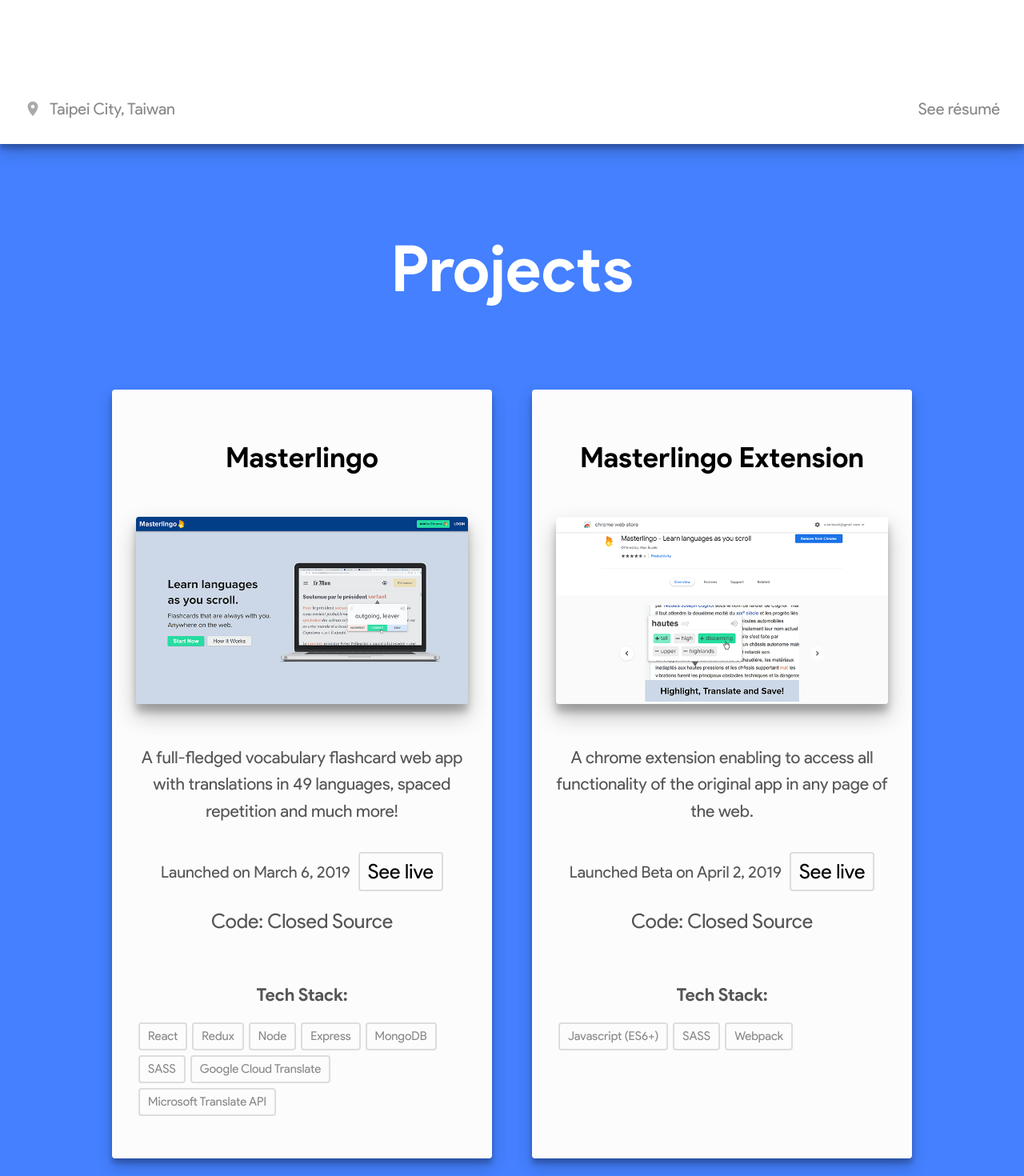
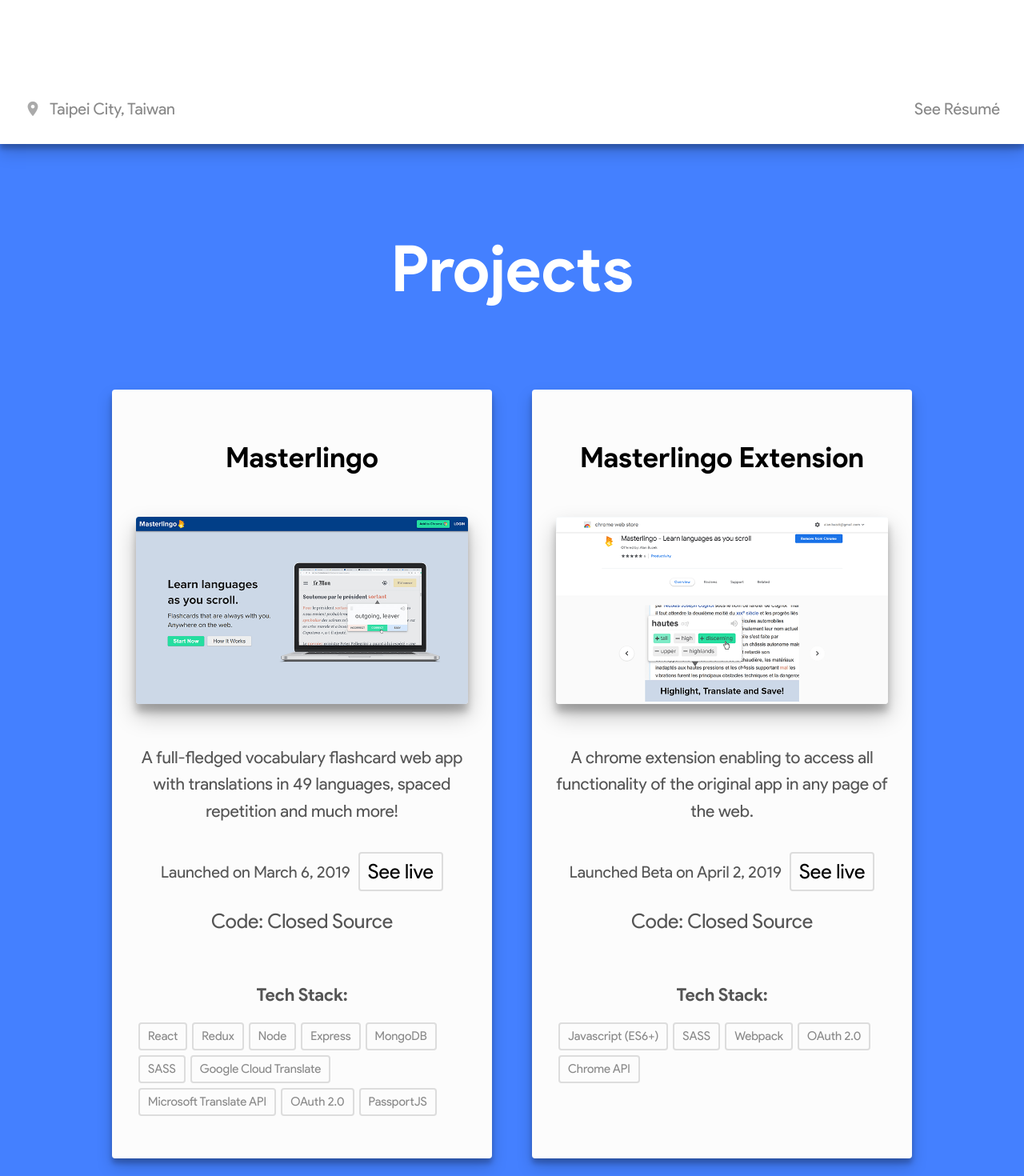
Before and after one commit to alanbuzek/buzek.io, a React (Create React App) app: page / in a window 1280 px wide. Shown: the part 620-2090 px from the top of the page at 80% size. Built offline with nearby package versions, Linux system fonts and the light colour scheme.

Commit message:
added resume, techstack modification

```diff
--- a/src/components/LandingPage.js
+++ b/src/components/LandingPage.js
@@ -14,8 +14,13 @@
             <i className="material-icons main__location--icon icon">place</i>
             <div className="main__location--text">Taipei City, Taiwan</div>
           </div>
-          <a className="main__resume" href="#" target="_blank" rel="noopener noreferrer">
-            See résumé
+          <a
+            className="main__resume"
+            href="https://drive.google.com/file/d/1Lkrza7JpUVhq3ZbZdNBdps9OZusWWAof/view?usp=sharing"
+            target="_blank"
+            rel="noopener noreferrer"
+          >
+            See Résumé
           </a>
         </div>
 
@@ -30,9 +35,9 @@
             <h1 className="heading heading-1"> Technical skills</h1>
             <p className="paragraph">
               {' '}
-              I am a full-stack developer currently proficient in HTML5, CSS3 and Javascript in both the front-end
-              (React.js) and back-end (Node.js). Furthermore, I have experience working with both NoSQL and SQL
-              databases in the form of MongoDB and MySQL and am always looking to expand my skill set.
+              I am a full-stack developer proficient in HTML5, CSS3 and Javascript in both the front-end (React.js) and
+              back-end (Node.js). I have experience working with both NoSQL and SQL databases in the form of MongoDB and
+              MySQL and am always looking to expand my skill set.
             </p>
             <div className="section__1--skills">
               <div className="skills">
@@ -44,6 +49,7 @@
                   <li className="skills__list--element">CSS3 (Flexbox, Grid)</li>
                   <li className="skills__list--element">SASS</li>
                   <li className="skills__list--element">RWD</li>
+                  <li className="skills__list--element">AJAX, JSON</li>
                 </ul>
               </div>
               <div className="skills">
@@ -53,6 +59,7 @@
                   <li className="skills__list--element">REST</li>
                   <li className="skills__list--element">MongoDB</li>
                   <li className="skills__list--element">MySQL</li>
+                  <li className="skills__list--element">PassportJS</li>
                 </ul>
               </div>
               <div className="skills">
@@ -60,8 +67,9 @@
                 <ul className="skills__list">
                   <li className="skills__list--element">Webpack</li>
                   <li className="skills__list--element">Babel</li>
-                  <li className="skills__list--element">Adobe Suite</li>
+                  <li className="skills__list--element">Adobe PS</li>
                   <li className="skills__list--element">Heroku</li>
+                  <li className="skills__list--element">OAuth 2.0</li>
                 </ul>
               </div>
             </div>
@@ -71,8 +79,8 @@
           <div className="section__content">
             <div className="section__heading heading heading-2">Contact me</div>
             <div className="section__3--email">
-              I'm currently looking for a new professional opportunity in Taipei, Taiwan. <br /> Feel free to get in
-              touch at <a href="mailto:alan.buzek@gmail.com">alan.buzek@gmail.com</a>.
+              I'm currently seeking a new professional opportunity in Taipei, Taiwan. <br /> Feel free to get in touch
+              at <a href="mailto:alan.buzek@gmail.com">alan.buzek@gmail.com</a>.
             </div>
           </div>
         </section>
--- a/src/static/projectsData.js
+++ b/src/static/projectsData.js
@@ -14,7 +14,9 @@
       'MongoDB',
       'SASS',
       'Google Cloud Translate',
-      'Microsoft Translate API'
+      'Microsoft Translate API',
+      'OAuth 2.0',
+      'PassportJS'
     ],
     status: 'Launched on March 6, 2019'
   },
@@ -24,7 +26,7 @@
     link: 'https://chrome.google.com/webstore/detail/masterlingo-learn-languag/fbfmjjebfpcefapmipcbckbdpfnjhfmj',
     img: 'masterlingoExtension.png',
     codeLink: null,
-    techStack: ['Javascript (ES6+)', 'SASS', 'Webpack'],
+    techStack: ['Javascript (ES6+)', 'SASS', 'Webpack', 'OAuth 2.0', 'Chrome API'],
     status: 'Launched Beta on April 2, 2019'
   },
   {
```
